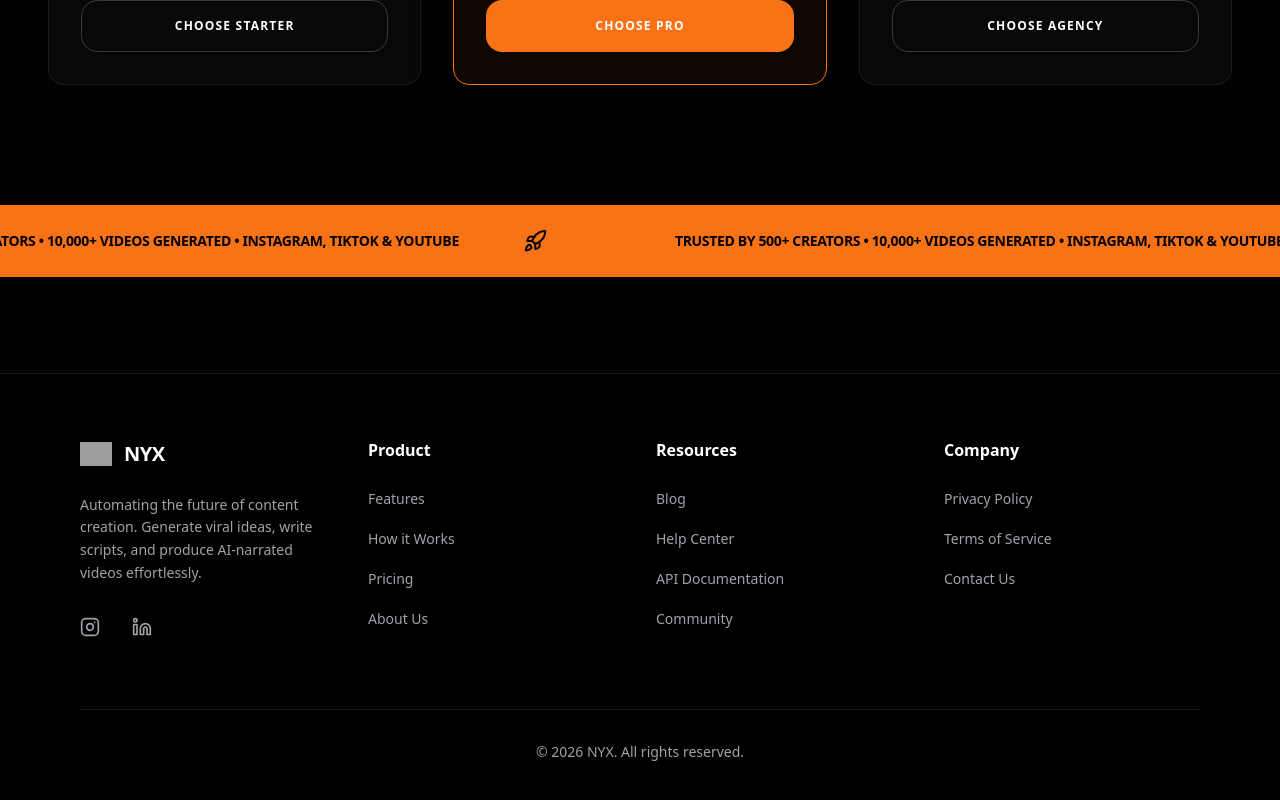
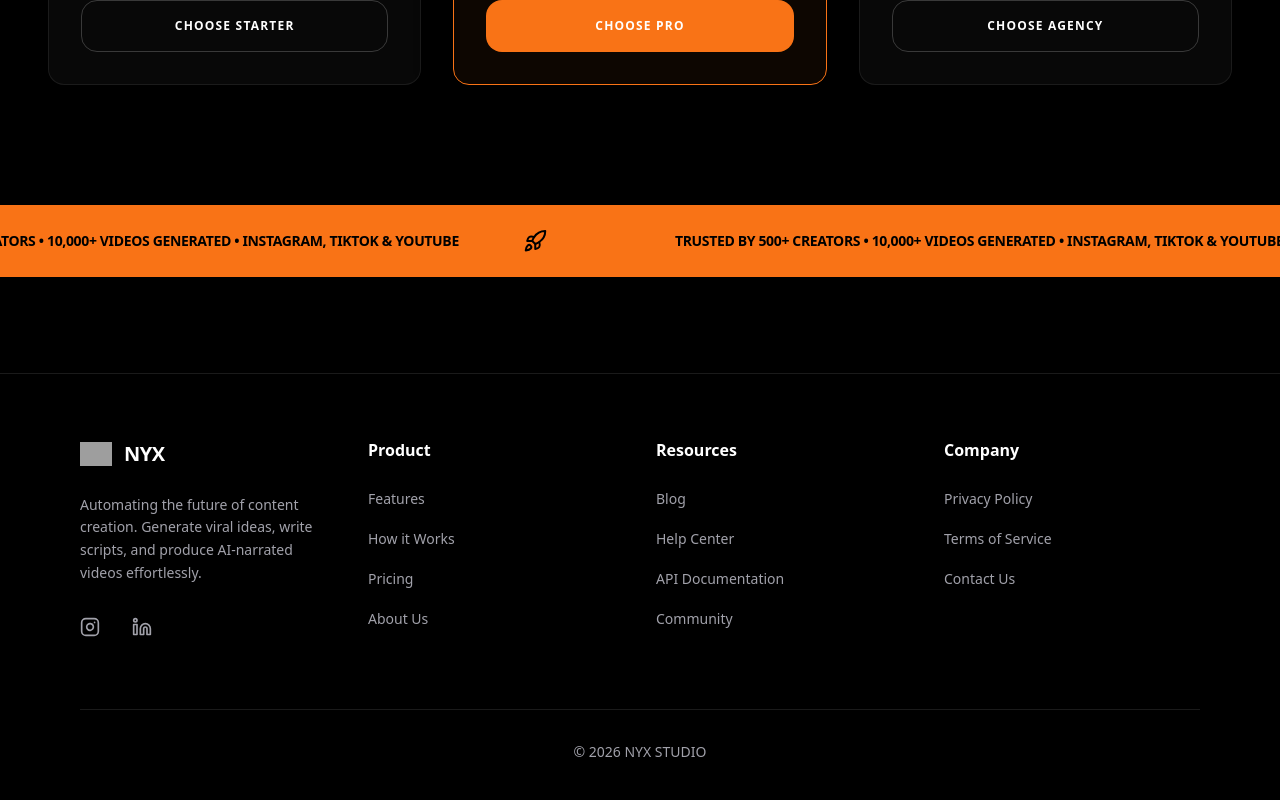
Before and after one commit to atharvgit2005/nyx-automate, a Next.js app: page /automate in a window 1280 px wide. Shown: the part 4602-5402 px from the top of the page. Built offline with nearby package versions, Linux system fonts and the light colour scheme; no server answers; grey boxes are pictures that could not be loaded; a web font is replaced by a local one.

Commit message:
style: remove manifesto subtitle from footer

```diff
--- a/src/components/LandingPage.tsx
+++ b/src/components/LandingPage.tsx
@@ -457,7 +457,7 @@ export default function LandingPage() {
 
                     <div className="mt-16 pt-8 border-t border-theme flex flex-col md:flex-row items-center justify-center gap-4">
                         <p className="text-theme-secondary text-sm">
-                            © {new Date().getFullYear()} NYX. All rights reserved.
+                            © 2026 NYX STUDIO
                         </p>
                     </div>
                 </div>
```
